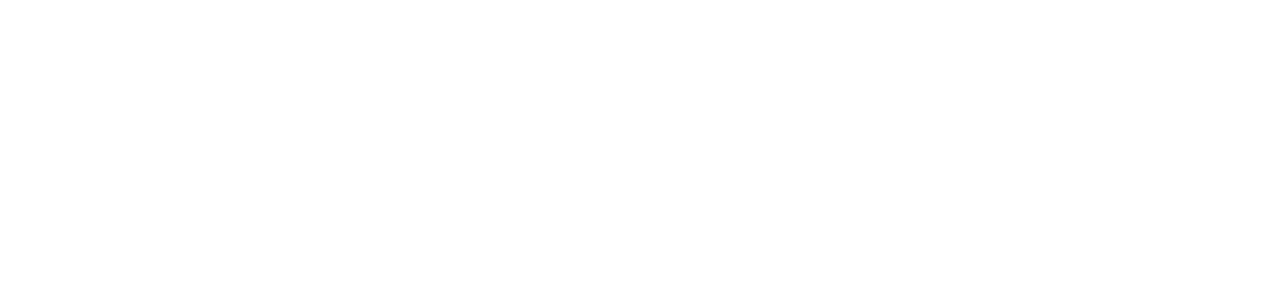
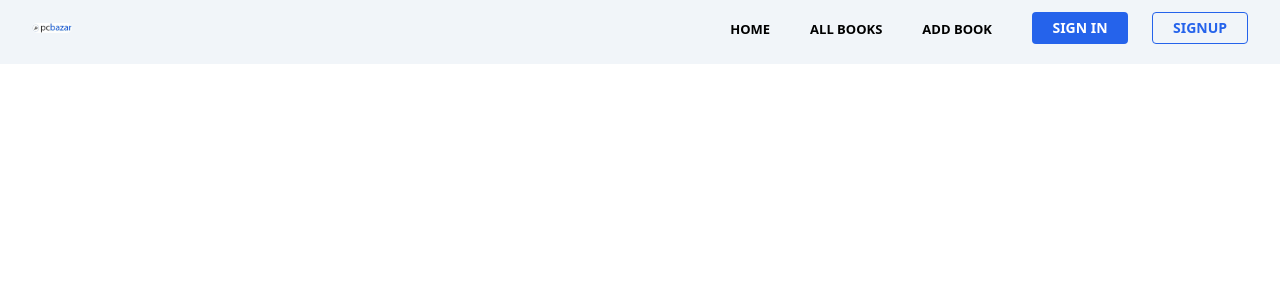
Before and after one commit to robiulalamdev/pc-bazar, a Next.js app: page / in a window 1280 px wide. Shown: the top 300 px of the page. Built offline with nearby package versions, Linux system fonts and the light colour scheme; no server answers.

Commit message:
nabar added

```diff
--- /dev/null
+++ b/src/components/shared/Navbar.js
@@ -0,0 +1,97 @@
+import Image from 'next/image';
+import React, { useEffect, useRef, useState } from 'react'
+import logo from "../../assets/logo/logo.jpg"
+import Link from 'next/link';
+import { useSession } from 'next-auth/react';
+
+export default function Navbar() {
+    const [open, setOpen] = useState(false)
+    const { data } = useSession();
+
+    console.log(data)
+
+    let navberRef = useRef();
+    useEffect(() => {
+        let handler = (e) => {
+            if (!navberRef.current.contains(e.target)) {
+                setOpen(false);
+            }
+        };
+        document.addEventListener("mousedown", handler);
+        return () => {
+            document.removeEventListener("mousedown", handler);
+        }
+    });
+    return (
+        <nav className="w-full h-16 fixed top backdrop-blur-lg z-10 bg-[#f1f5f9]">
+            <nav ref={navberRef} className='uppercase'>
+                <div className='relative cursor-pointer flex justify-between items-center gap-6 lg:gap-10 h-14 px-4 md:px-8 max-w-[1440px] mx-auto'>
+                    <div className='flex-grow'>
+                        <Link href='/'><Image className='w-10 rounded-full' src={logo} alt="navberImage" /></Link>
+                    </div>
+                    <div className='hidden lg:block'>
+                        <Link href='/home' className='text-black hover:text-primary duration-100 font-semibold text-[13px]'>Home</Link>
+                    </div>
+                    <div className='hidden lg:block'>
+                        <Link href='/all-books' className='text-black hover:text-primary duration-100 font-semibold text-[13px]'>All Books</Link>
+                    </div>
+                    <div className='hidden lg:block'>
+                        <Link href='/add-book' className='text-black hover:text-primary duration-100 font-semibold text-[13px]'>Add Book</Link>
+                    </div>
+
+
+                    {
+                        data?.user?.email ? <div className='flex items-center gap-2'>
+                            <Button onClick={() => handleLogout()} size='sm' className='text-xs rounded-md'>
+                                Logout
+                            </Button>
+                        </div>
+                            :
+                            <div className='hidden lg:block lg:flex justify-between items-center gap-6'>
+                                <Link href='/signin' className='w-24 h-8 bg-blue-600 hover:bg-blue-700 duration-300 flex justify-center items-center rounded'>
+                                    <h1 className='text-white font-semibold text-sm'>SIGN IN</h1>
+                                </Link>
+                                <Link href='/signup' className='w-24 h-8 border border-blue-600 hover:bg-gray-300 duration-300 flex justify-center items-center rounded'>
+                                    <h1 className='text-blue-600 font-semibold text-sm'>SIGNUP</h1>
+                                </Link>
+                            </div>
+                    }
+                    {/* -----------toggler button----------- */}
+                    <div onClick={() => setOpen(!open)} className="w-10 lg:hidden text-blue-600">
+                        {
+                            open ? <span>
+                                <svg className='w-8 ' stroke="currentColor" fill="currentColor" stroke-width="0" viewBox="0 0 24 24" xmlns="http://www.w3.org/2000/svg"><path fill-rule="evenodd" d="M5.47 5.47a.75.75 0 011.06 0L12 10.94l5.47-5.47a.75.75 0 111.06 1.06L13.06 12l5.47 5.47a.75.75 0 11-1.06 1.06L12 13.06l-5.47 5.47a.75.75 0 01-1.06-1.06L10.94 12 5.47 6.53a.75.75 0 010-1.06z" clip-rule="evenodd"></path></svg>
+                            </span>
+                                :
+                                <span>
+                                    <svg className='w-6 ml-2 ' stroke="currentColor" fill="currentColor" stroke-width="0" viewBox="0 0 12 16" xmlns="http://www.w3.org/2000/svg"><path fill-rule="evenodd" d="M11.41 9H.59C0 9 0 8.59 0 8c0-.59 0-1 .59-1H11.4c.59 0 .59.41.59 1 0 .59 0 1-.59 1h.01zm0-4H.59C0 5 0 4.59 0 4c0-.59 0-1 .59-1H11.4c.59 0 .59.41.59 1 0 .59 0 1-.59 1h.01zM.59 11H11.4c.59 0 .59.41.59 1 0 .59 0 1-.59 1H.59C0 13 0 12.59 0 12c0-.59 0-1 .59-1z"></path></svg>
+                                </span>
+                        }
+                    </div>
+                    {/* -----------toggler button end----------- */}
+
+                </div>
+                <div className={`bg-[#f1f5f9] absolute z-50 duration-300 border-r mt-[17px] lg:hidden flex flex-col items-start w-72 min-h-screen bg-white px-4 py-4
+          ${open ? 'left-0' : '-left-[300px]'}`}>
+                    <div className='lg:hidden w-full flex items-center px-2 text-left hover:bg-[#0029FF]'>
+                        <Link href='/home' className='text-black font-semibold hover:text-white w-full py-2'>Home</Link>
+                    </div>
+                    <div className='lg:hidden w-full flex items-center px-2 text-left hover:bg-[#0029FF]'>
+                        <Link href='/all-books' className='text-black font-semibold hover:text-white w-full py-2'>All Books</Link>
+                    </div>
+                    <div className='lg:hidden w-full flex items-center px-2 text-left hover:bg-[#0029FF]'>
+                        <Link href='/add-book' className='text-black font-semibold hover:text-white w-full py-2'>Add Book</Link>
+                    </div>
+
+                    {
+                        !data?.user?.email && <div className='lg:hidden flex items-center gap-6 mt-4'>
+                            <Link href='/signin' className='w-24 h-8 bg-blue-600 hover:bg-blue-700 duration-300 flex justify-center items-center rounded'>
+                                <h1 className='text-white font-semibold'>SIGN IN</h1>
+                            </Link>
+                        </div>
+                    }
+                </div>
+            </nav>
+        </nav>
+    )
+}
--- a/src/pages/_app.js
+++ b/src/pages/_app.js
@@ -1,5 +1,14 @@
+import Navbar from '@/components/shared/Navbar'
 import '@/styles/globals.css'
+import { SessionProvider } from 'next-auth/react'
 
 export default function App({ Component, pageProps }) {
-  return <Component {...pageProps} />
+  return (
+    <SessionProvider session={pageProps.session}>
+      <>
+        <Navbar />
+        <Component {...pageProps} />
+      </>
+    </SessionProvider>
+  )
 }
```
Also changed, not shown: src/assets/logo/logo.jpg (added).
